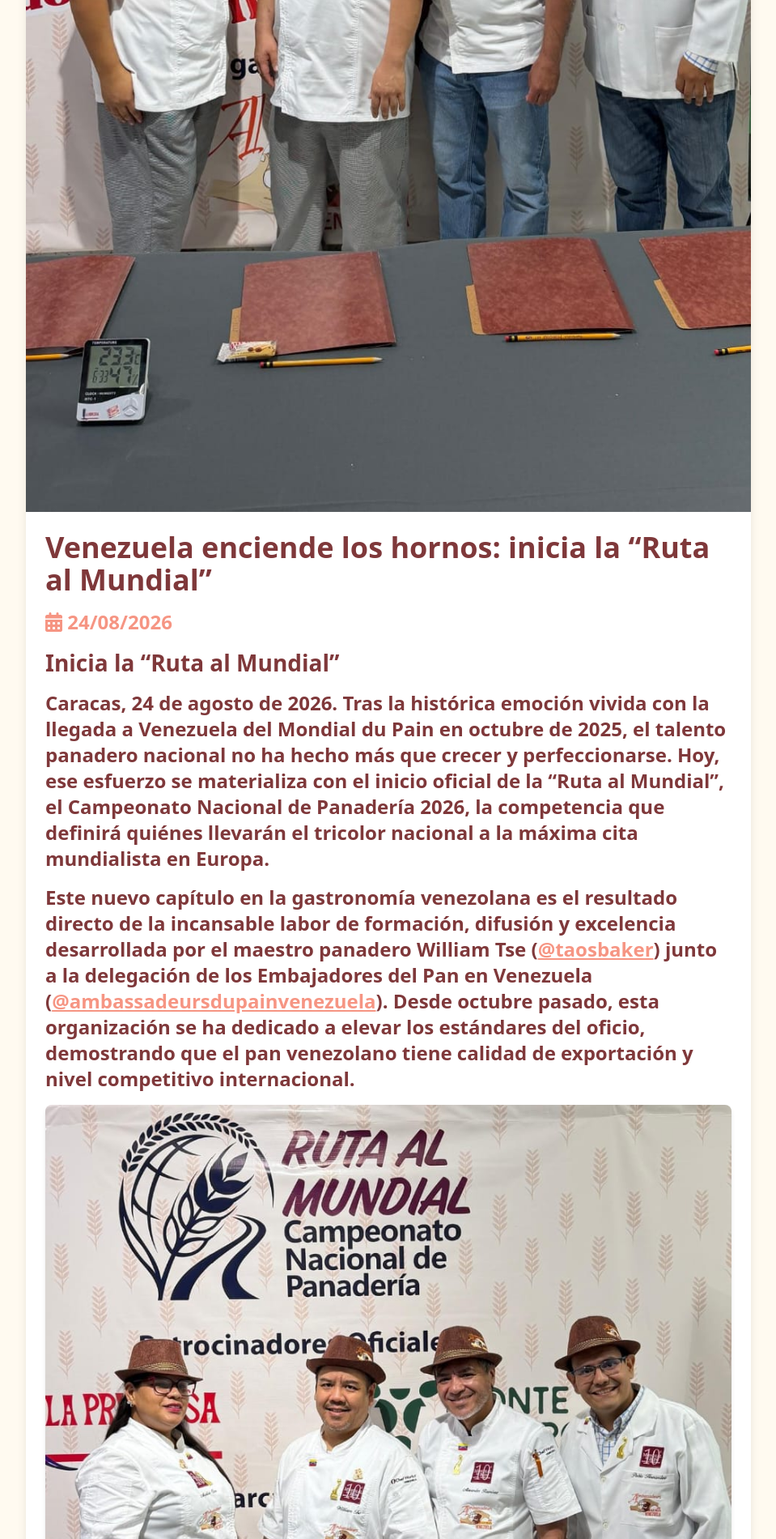
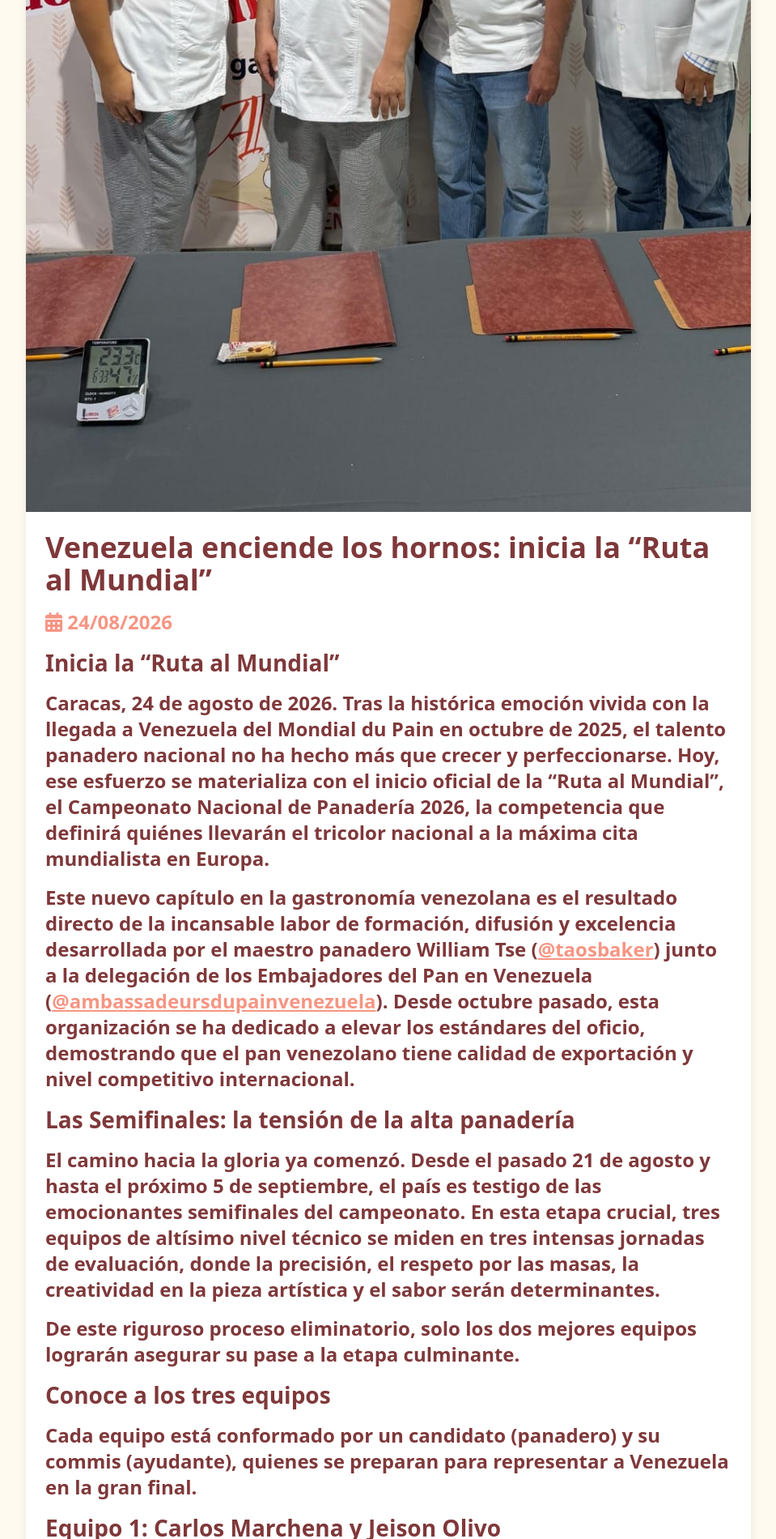
Before and after one commit to ambassadeursdupainvenezuela/ambassadeursdupainvenezuela.github.io, a Jekyll site: the page built from _blog/2026-08-24-ruta-al-mundial-campeonato-nacional-panaderia.html, in a window 1280 px wide. Shown: the part 797-2697 px from the top of the page at 81% size, without its empty margins (160-1119 px from the left). Built offline with Jekyll 4.4.1, drawn with Linux system fonts in a browser that asks for light colours; nearby versions of some CDN libraries; grey boxes are pictures that could not be loaded.

Commit message:
Quitar foto grupal duplicada del cuerpo del post
Ya aparece como imagen destacada del post (frontmatter), sobraba
repetirla en el cuerpo.

Co-Authored-By: Claude Sonnet 5 <noreply@anthropic.com>

```diff
--- a/_blog/2026-08-24-ruta-al-mundial-campeonato-nacional-panaderia.html
+++ b/_blog/2026-08-24-ruta-al-mundial-campeonato-nacional-panaderia.html
@@ -14,10 +14,6 @@ Caracas, 24 de agosto de 2026. Tras la histórica emoción vivida con la llegada
 <p class="text-dark mb-4">
 Este nuevo capítulo en la gastronomía venezolana es el resultado directo de la incansable labor de formación, difusión y excelencia desarrollada por el maestro panadero <strong>William Tse</strong> (<a style="text-decoration:underline;color:#f69583" href="https://www.instagram.com/taosbaker/" target="_blank">@taosbaker</a>) junto a la delegación de los <strong>Embajadores del Pan en Venezuela</strong> (<a style="text-decoration:underline;color:#f69583" href="https://www.instagram.com/ambassadeursdupainvenezuela/" target="_blank">@ambassadeursdupainvenezuela</a>). Desde octubre pasado, esta organización se ha dedicado a elevar los estándares del oficio, demostrando que el pan venezolano tiene calidad de exportación y nivel competitivo internacional.
 </p>
-
-<div class="flex justify-center items-center space-x-4 mb-4">
- <img src="/images/preseleccion-2026/embajadores-campeonato-2026.jpeg" alt="Presentación de la Ruta al Mundial - Campeonato Nacional de Panadería" class="w-144 h-auto rounded-lg shadow-md">
-</div>
 
 <h2 class="text-dark mb-4">Las Semifinales: la tensión de la alta panadería</h2>
 <p class="text-dark mb-4">
```
